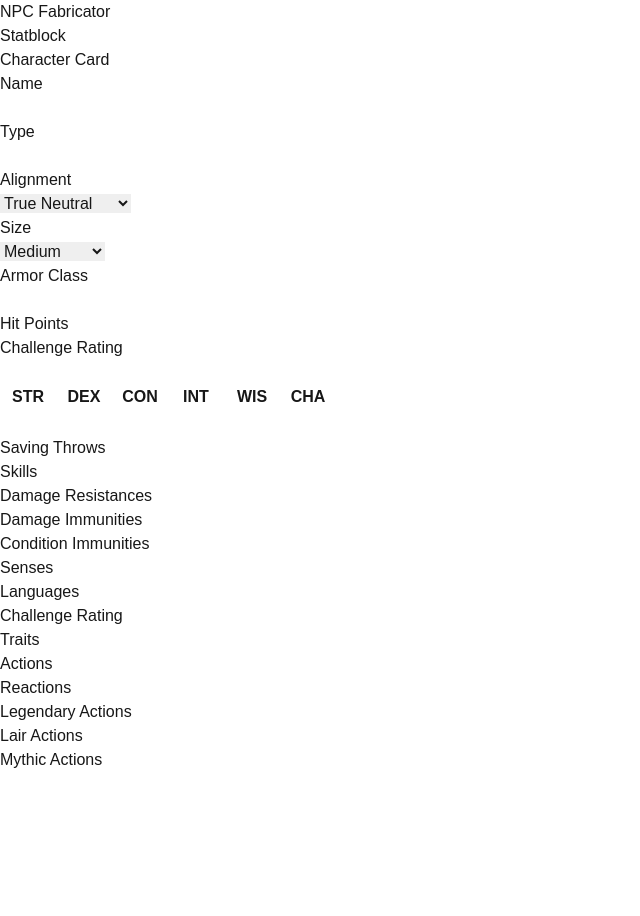
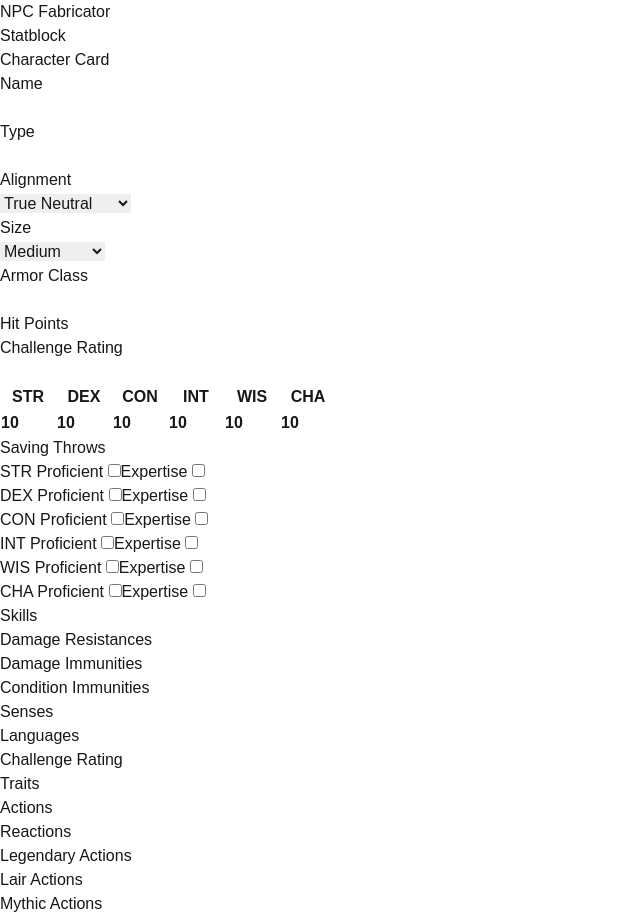
Before and after one commit to jpanahon/dungeon-acolyte, a Next.js app: page /npc-fabricator in a window 1280 px wide. Shown: the whole page, without its empty margins (0-640 px from the left). Before the commit the page ends 800 px from the top, so only its background shows below. Built offline with nearby package versions, Linux system fonts and the light colour scheme.

Commit message:
feat: Made NPC fabricator entries dynamic

```diff
--- a/src/app/npc-fabricator/page.tsx
+++ b/src/app/npc-fabricator/page.tsx
@@ -1,4 +1,15 @@
 export default function NPCFab() {
+    let stats = [
+        {name: "STR", score: 10, mod: 0},
+        {name: "DEX", score: 10, mod: 0},
+        {name: "CON", score: 10, mod: 0},
+        {name: "INT", score: 10, mod: 0},
+        {name: "WIS", score: 10, mod: 0},
+        {name: "CHA", score: 10, mod: 0}
+    ];
+
+    let savingThrows = stats;
+
     return (
         <main>
             <h1 className="text-6xl">NPC Fabricator</h1>
@@ -39,25 +50,31 @@ export default function NPCFab() {
                     <label>Hit Points</label> <br/>
                     <label>Challenge Rating</label> <br/>
                     <input type="number" min="1" max="30" className="bg-inherit"></input> <br/>
+
                     <table className="border-2">
-                        <tr>
-                            <th className="border-2">STR</th>
-                            <th className="border-2">DEX</th>
-                            <th className="border-2">CON</th>
-                            <th className="border-2">INT</th>
-                            <th className="border-2">WIS</th>
-                            <th className="border-2">CHA</th>
-                        </tr>
-                        <tr>
-                            <th><input type="number" min="1" max="40" name="STR" className="bg-inherit border-2"></input></th>
-                            <th><input type="number" min="1" max="40" name="DEX" className="bg-inherit border-2"></input></th>
-                            <th><input type="number" min="1" max="40" name="CON" className="bg-inherit border-2"></input></th>
-                            <th><input type="number" min="1" max="40" name="INT" className="bg-inherit border-2"></input></th>
-                            <th><input type="number" min="1" max="40" name="WIS" className="bg-inherit border-2"></input></th>
-                            <th><input type="number" min="1" max="40" name="CHA" className="bg-inherit border-2"></input></th>
-                        </tr>
+                        <tbody>
+                            <tr>
+                                {stats.map((stat) => (
+                                    <th key={stat.name} className="border-2">{stat.name}</th>
+                                ))}
+                            </tr>
+
+                            <tr>
+                                {stats.map((stat) => (
+                                    <th key={stat.name}><input type="number" min="1" max="40" name={stat.name} defaultValue={stat.score} className="bg-inherit border-2"></input></th>
+                                ))}
+                            </tr>
+                        </tbody>
                     </table>
+
                     <label>Saving Throws</label> <br/>
+                    {savingThrows.map((stat) => (
+                        <div key={stat.name}>
+                            <p>{stat.name} Proficient <input type="checkbox"></input>
+                            Expertise <input type="checkbox"></input></p>
+                        </div>
+                    ))}
+
                     <label>Skills</label> <br/>
                     <label>Damage Resistances</label> <br/>
                     <label>Damage Immunities</label> <br/>
```
